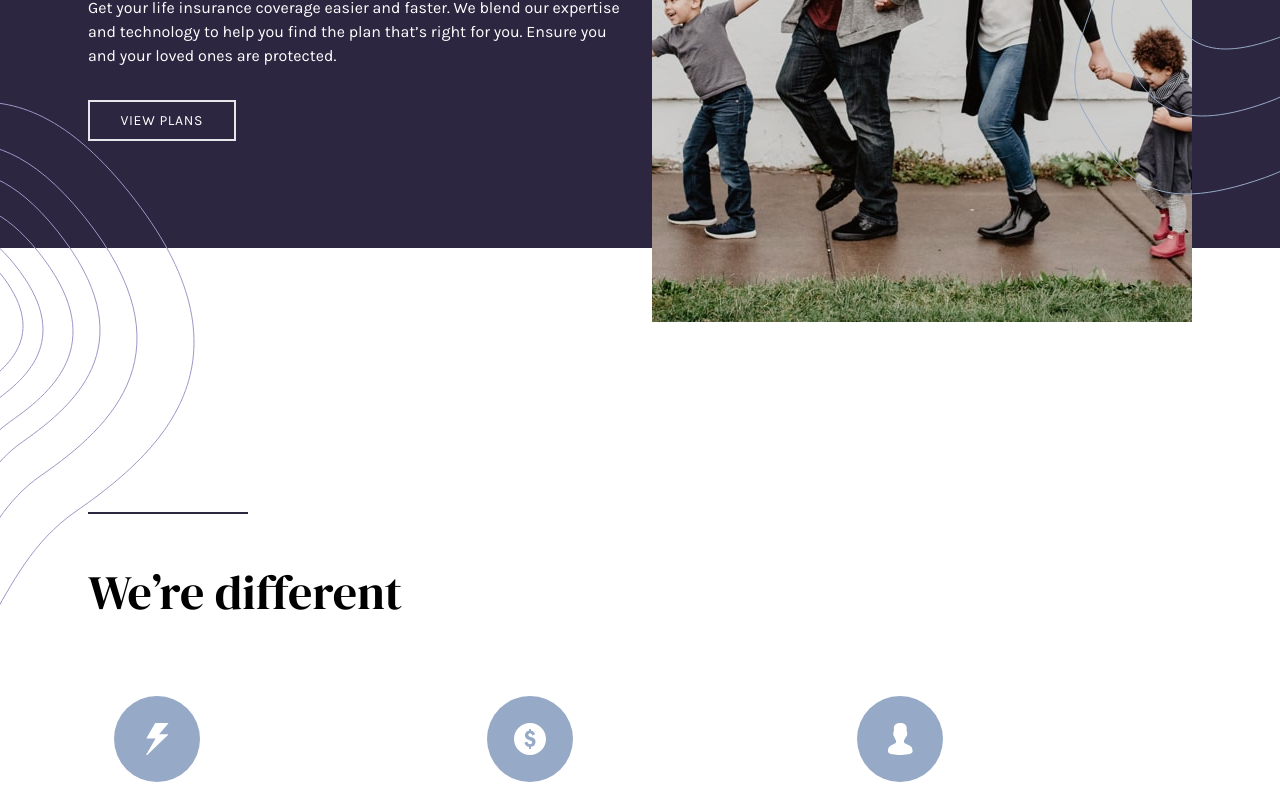
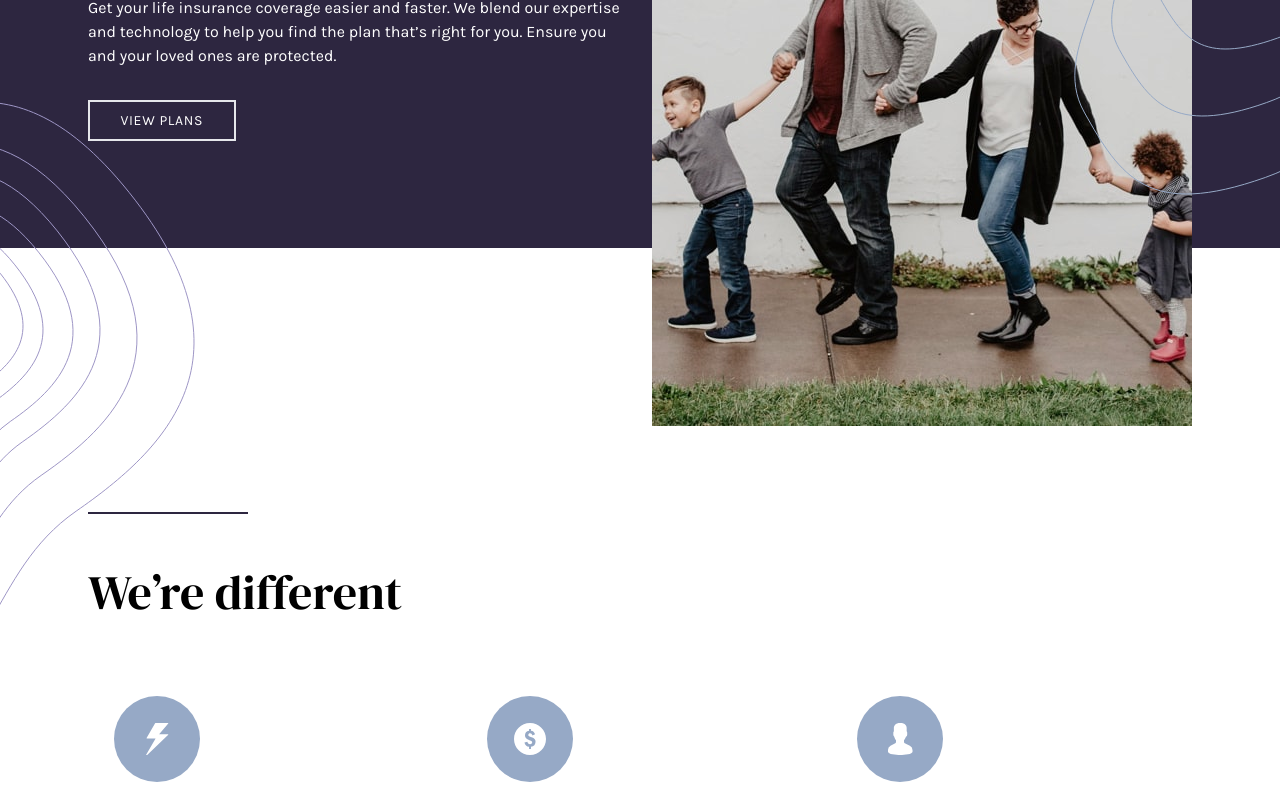
Before and after one commit to AnouerMokrane/Insure-landing-page, a website: page index.html in a window 1280 px wide. Shown: the part 408-1198 px from the top of the page. Drawn offline with Linux system fonts and the light colour scheme.

Commit message:
fix home image

```diff
--- a/index.html
+++ b/index.html
@@ -114,7 +114,7 @@
       <div
         class="container mx-auto flex flex-col md:flex-row-reverse lg:px-[5.5rem]"
       >
-        <div class="w-full md:top-[6.5rem] md:z-0 md:w-1/2 lg:ms-6 lg:w-1/2">
+        <div class="w-full relative md:top-[6.5rem] md:z-0 md:w-1/2 lg:ms-6 lg:w-1/2">
           <img
             class="w-full md:hidden"
             src="./images/image-intro-mobile.jpg"
```
